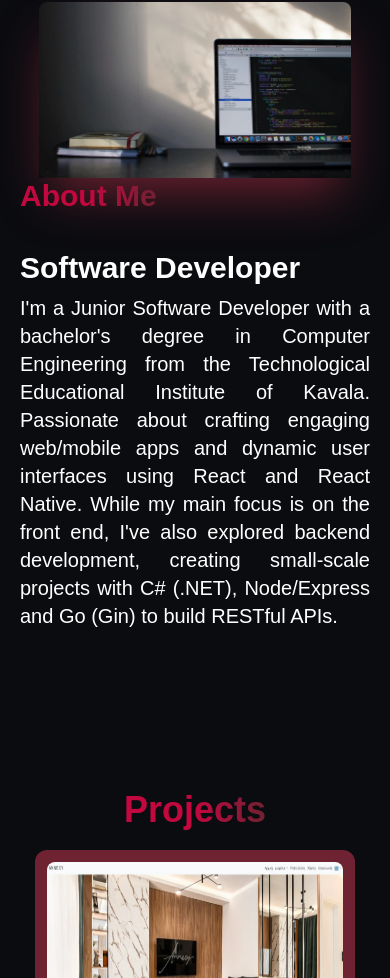
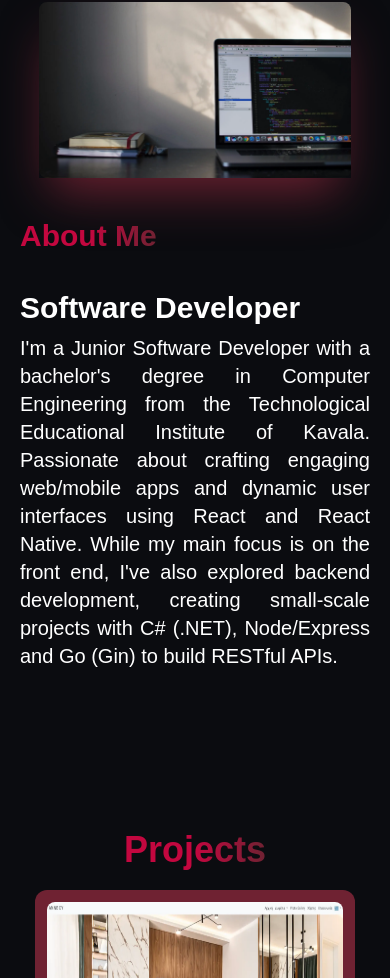
Before and after one commit to GiwrgosGln/Old-Portfolio, a React (Vite) app: page / in a window 390 px wide. Shown: the part 842-1820 px from the top of the page. Built offline with nearby package versions, Linux system fonts and the light colour scheme.

Commit message:
fix mobile

```diff
--- a/src/components/about/About.jsx
+++ b/src/components/about/About.jsx
@@ -10,7 +10,7 @@ export default function About() {
       </div>
 
       {/* Right side with about me text */}
-      <div className="w-screen md:mt-0 md:w-2/5 mx-auto px-5 relative">
+      <div className="w-screen mt-10 md:mt-0 md:w-2/5 mx-auto px-5 relative">
         <h2 className="text-3xl inline-block text-transparent bg-clip-text bg-gradient-to-r from-gc3 via-gc3 to-gc1 font-bold mb-4">
           About Me
         </h2>
```
